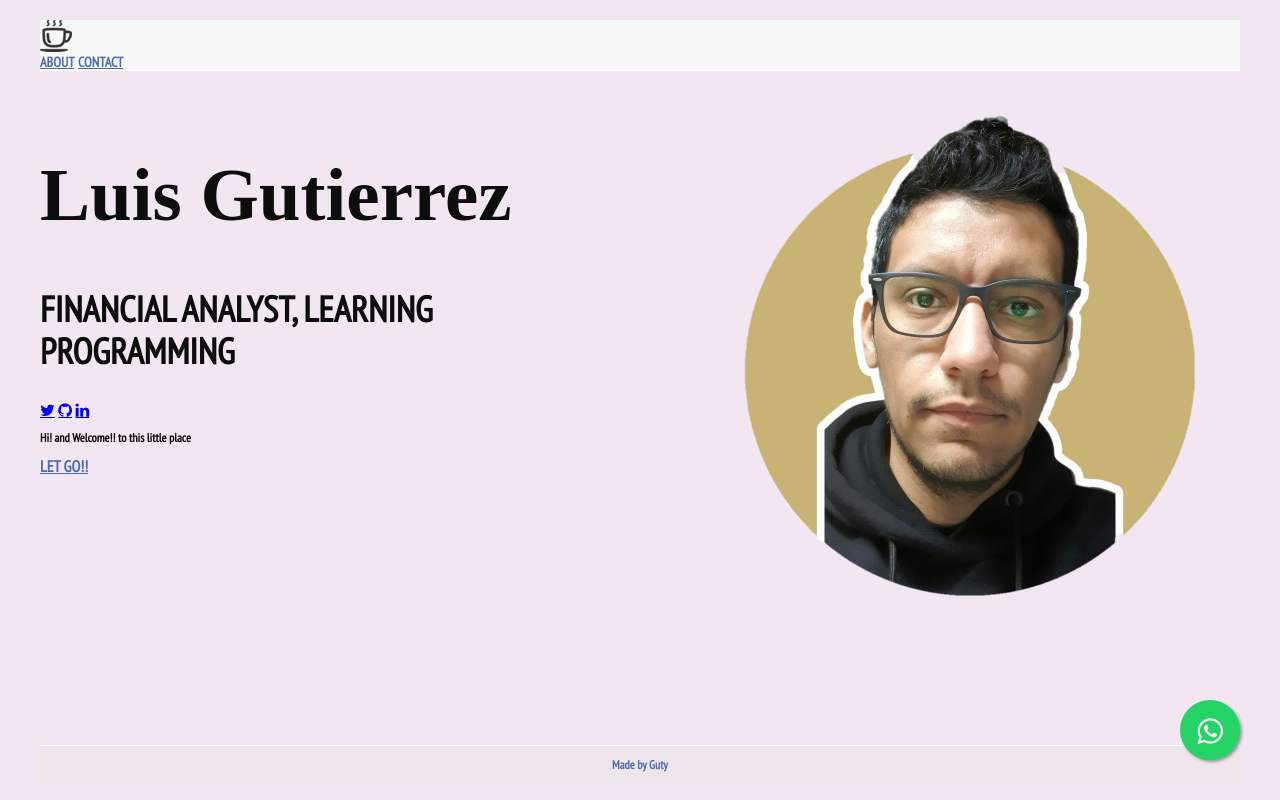
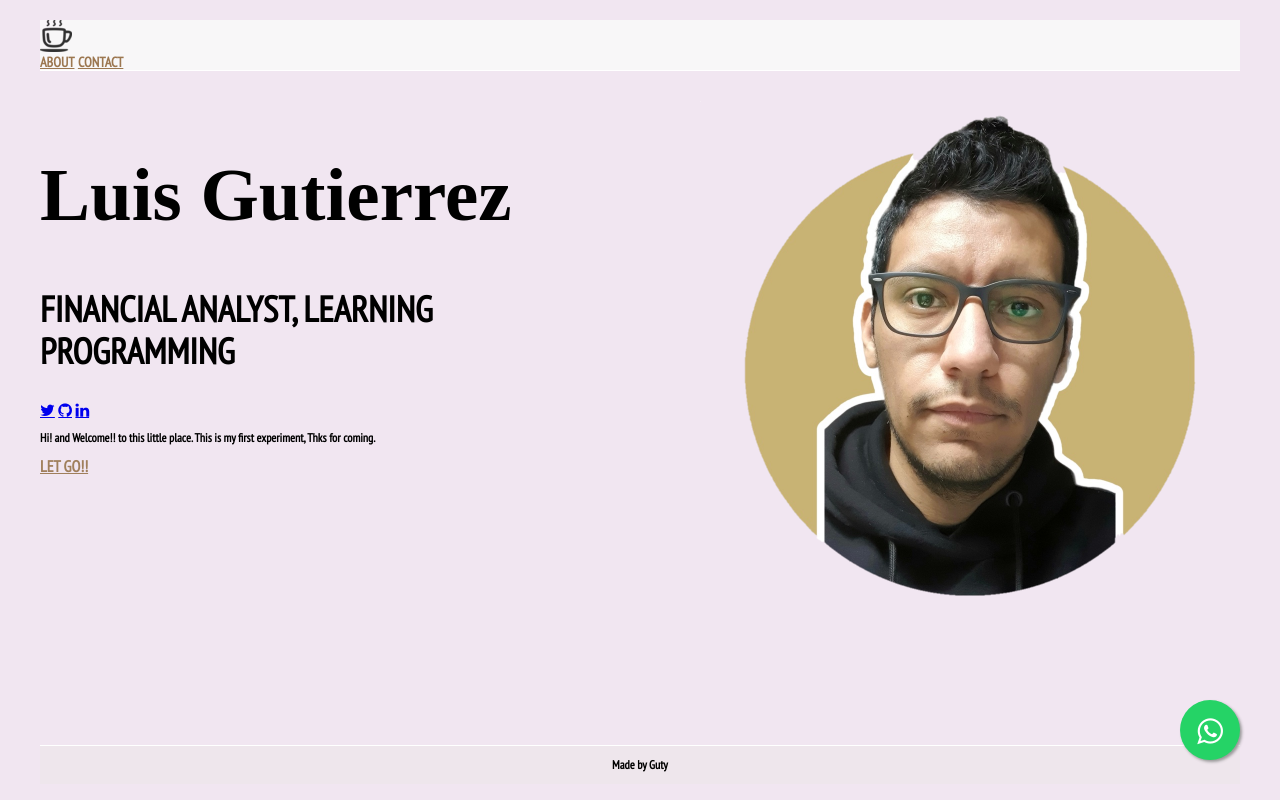
Before and after one commit to LGtz88/TPO, a plain HTML site: page Index.html in a window 1280 px wide. Drawn offline with Linux system fonts and the light colour scheme; a web font is replaced by a local one.

Commit message:
Ajustando

```diff
--- a/CSS/styles.css
+++ b/CSS/styles.css
@@ -1,10 +1,10 @@
 @media screen {
-    body,h2{font-family: 'PT Sans Narrow', sans-serif}
+    body,h2,h3{font-family: 'PT Sans Narrow', sans-serif}
     h1 {font-family:'Yuji Syuku', serif;}
     body{background-color: #efe1efd2;border: white;}
     header{background-color: #f8f7f8;border: white;margin-top: 20px;margin-bottom: 30px;}
     footer{background-color: #eee6ec;border: white;margin-top: 100px;}
-    body{color: #0e0d0d; height: 100%;display: table-cell;margin-bottom: 50px;margin-top: 350px;}
+    body{height: 100%;display: table-cell;margin-bottom: 50px;margin-top: 350px;}
     html{line-height: 1.15; -ms-text-size-adjust: 100%; -webkit-text-size-adjust: 100%; height: 100%;display: table;margin: auto;}
     body{margin: 15px;}
     footer,header,nav,section{display: block;}
@@ -17,8 +17,9 @@
     .bb{border-bottom-style: solid; border-bottom-width:1px;}
     .db{display: block;}
     .dib{display: inline-block;}
-    .page-main a:not(.link) .social-icon-link a {color: #0e0d0d;}
-    .site-brand,.site-links a,.site-footer, .page-main a.action.text{color: #516db0;}
+    .link {color:#9c7750}
+    .mt4{color: #a07f5c;}
+
 }
 
 
@@ -68,7 +69,6 @@
     .mr4{margin-right: 2rem;}
     .mb4,.home,.text{margin-bottom: 2rem;}
     .mt0{margin-top: 0;}
-    .mt3{margin-top: 1rem;}
     .mt4{margin-top: 50px; margin-bottom: 50px; font-size: 34px;}
     .mv0{margin-top: 0; margin-bottom: 0;}
     .mv4{margin-top: 2rem; margin-bottom: 2rem;}
@@ -112,9 +112,9 @@
     html,body{scroll-padding-top: 73px;height: 100%; margin: auto;display: table;}
     .fa{padding: 20px; font-size: 30px; width: 50px; text-align: center; text-decoration: none; border-radius: 60%;}
     .fa:hover{opacity: 0.7;}
-    .fa-twitter{background: #55ACEE; color: white;}
+    .fa-twitter{background: #4597d6; color: white;}
     .fa-linkedin{background: #007bb5; color: white;}
-    .fa-github{background: #2c4762; color: white;}
+    .fa-github{background: #2e445a; color: white;}
     .fab{-webkit-font-smoothing:antialised; display: inline-block; font-size: normal; font-variant: normal; text-rendering: auto; line-height: 1;}
     .fab{font-family: monospace; font-weight: 400;}
 }
--- a/Index.html
+++ b/Index.html
@@ -64,7 +64,8 @@
 
                         </div>
 
-                <p class="mt4 f7">Hi! and Welcome!! to this little place </p>
+                <h3 class="mt10 f7"> Hi! and Welcome!! to this little place. This is my first experiment, Thks for coming.</h3>
+
                 <a class="mt4 text action" href="/About.html"> Let Go!! </a>
 
                     </div>
```
